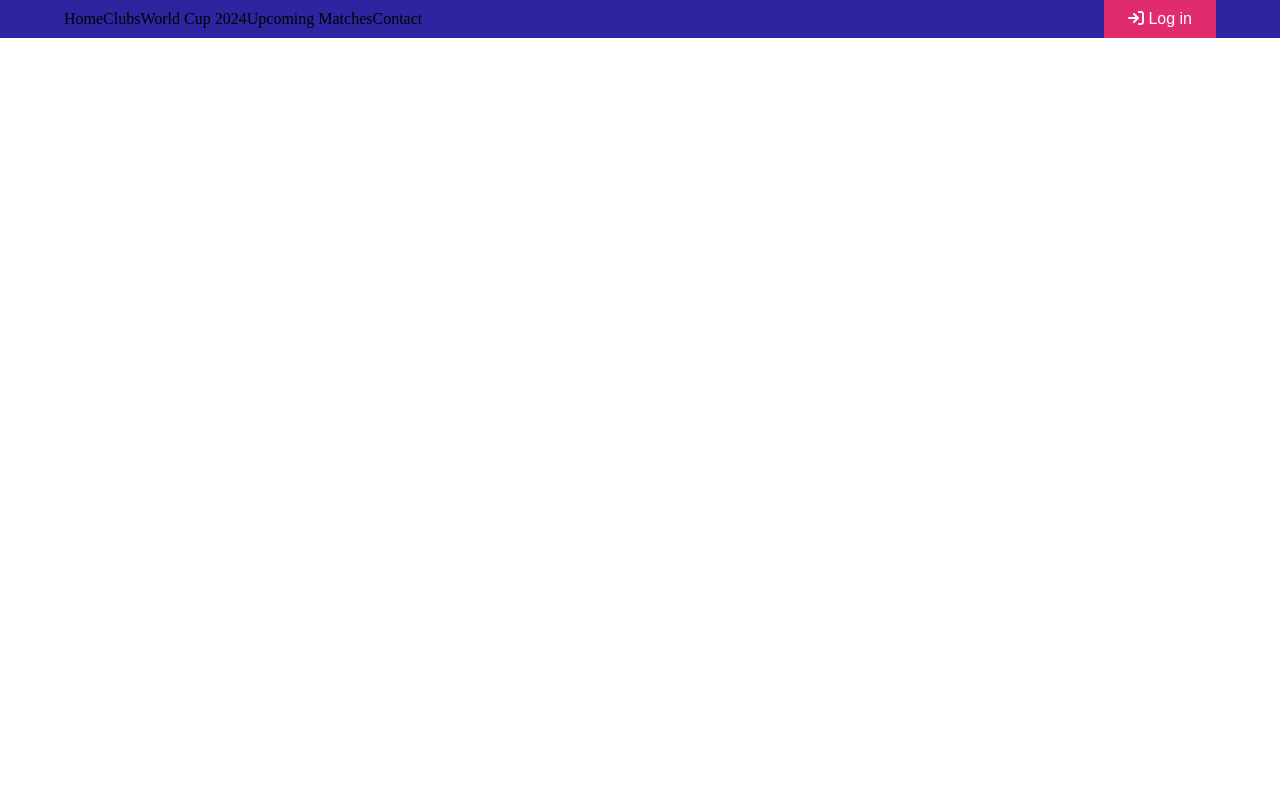
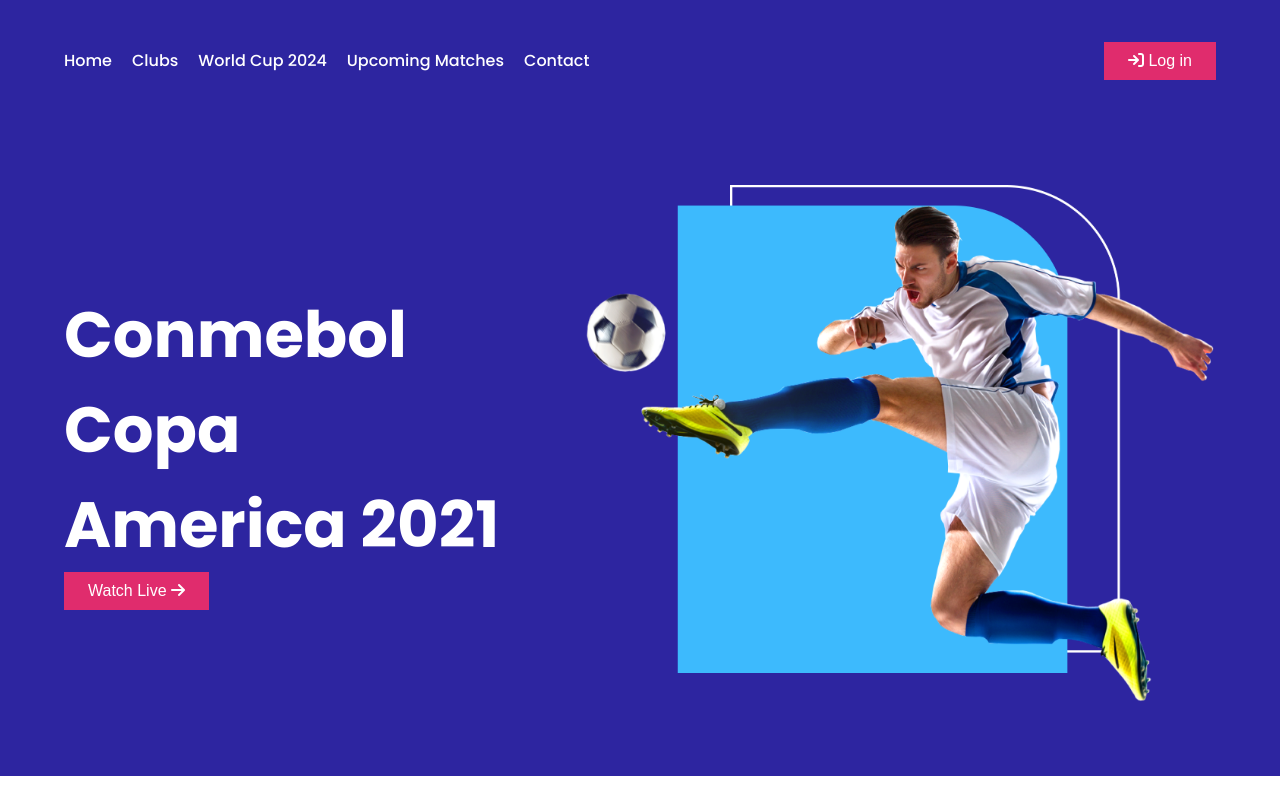
Before and after one commit to kobirul5/responsible-football-page, a plain HTML site: page index.html in a window 1280 px wide. Drawn offline with Linux system fonts and the light colour scheme.

Commit message:
added banner section

```diff
--- a/index.html
+++ b/index.html
@@ -8,7 +8,7 @@
     <script src="https://kit.fontawesome.com/0301225de3.js" crossorigin="anonymous"></script>
 
 </head>
-<body>
+<body class="poppins">
     <header>
         <nav class="flex">
             <ul class="flex">
@@ -20,6 +20,15 @@
             </ul>
             <button class="primary-btn"><i class="fa-solid fa-arrow-right-to-bracket" style="color: #ffffff;"></i> Log in</button>
         </nav>
+        <section class="banner-container flex">
+            <div class="banner-title">
+                <h1>Conmebol Copa America 2021</h1>
+                <button class="primary-btn">Watch Live <i class="fa-solid fa-arrow-right" style="color: #ffffff;"></i></button>
+            </div>
+            <div class="banner-img">
+                <img src="images/banner.png" alt="Football-Image">
+            </div>
+        </section>
     </header>
 </body>
 </html>
--- a/styles/style.css
+++ b/styles/style.css
@@ -1,9 +1,17 @@
 
+@import url('https://fonts.googleapis.com/css2?family=Poppins:ital,wght@0,100;0,200;0,300;0,400;0,500;0,600;0,700;0,800;0,900;1,100;1,200;1,300;1,400;1,500;1,600;1,700;1,800;1,900&display=swap');
+
+.poppins {
+    font-family: "Poppins", sans-serif;
+    font-size: medium;
+    font-weight: normal;
+    font-style: normal;
+  }
 
 *{
     margin: 0;
 }
-
+/* share style start */
 .primary-btn{
     margin: 0;
     background-color: rgb(224, 44, 109);
@@ -17,21 +25,60 @@
 .flex{
     display: flex;
 }
+/* share style end */
 
+/* header section start */
 header{
     background-color: rgb(45, 37, 160);
+    color: white;
 }
 nav{
-    margin: 0 auto;
+    margin: 0rem auto;
     width: 90%;
     justify-content: space-between;
     align-items: center;
 }
 li{
     list-style: none;
+    font-size: 16px;
+    font-weight: 500;
 }
 nav ul {
     justify-content: center;
     align-items: center;
-    padding: 0;
+    gap: 20px;
+    padding: 3rem 0;
 }
+/* banner section start  */
+.banner-container{
+    width: 90%;
+    margin: 0rem auto;
+    padding: 4rem 0;
+    justify-content: space-between;
+    align-items: center;
+    gap: 5rem;
+}
+.banner-title{
+    width: 100%;
+}
+.banner-title h1{
+    font-size: 64px;
+    font-weight: 700;
+}
+
+.banner-img img{
+    width: 100%;
+}
+/* banner section end  */
+/* header section end */
+
+
+
+
+
+/* responsive */
+@media screen and (mix-width: 1440px){
+    .banner-title h1{
+
+    }
+}
```
